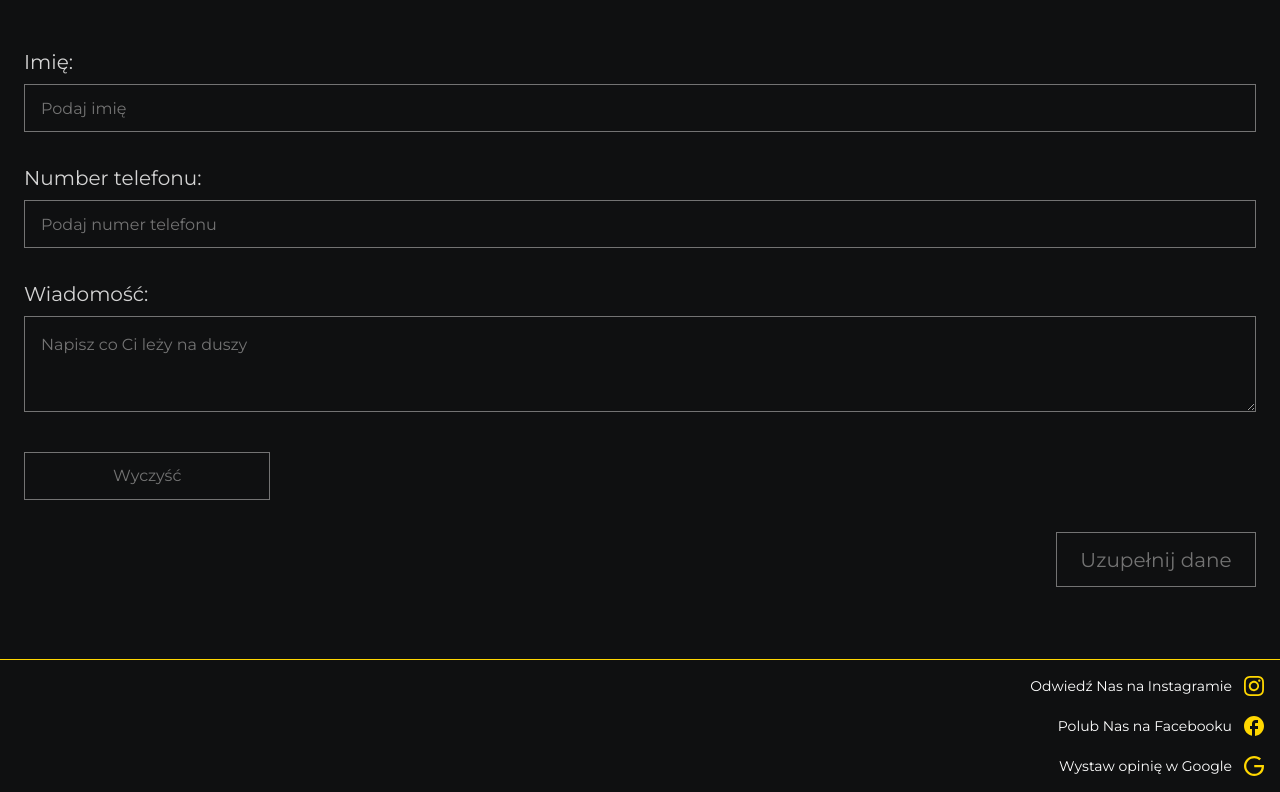
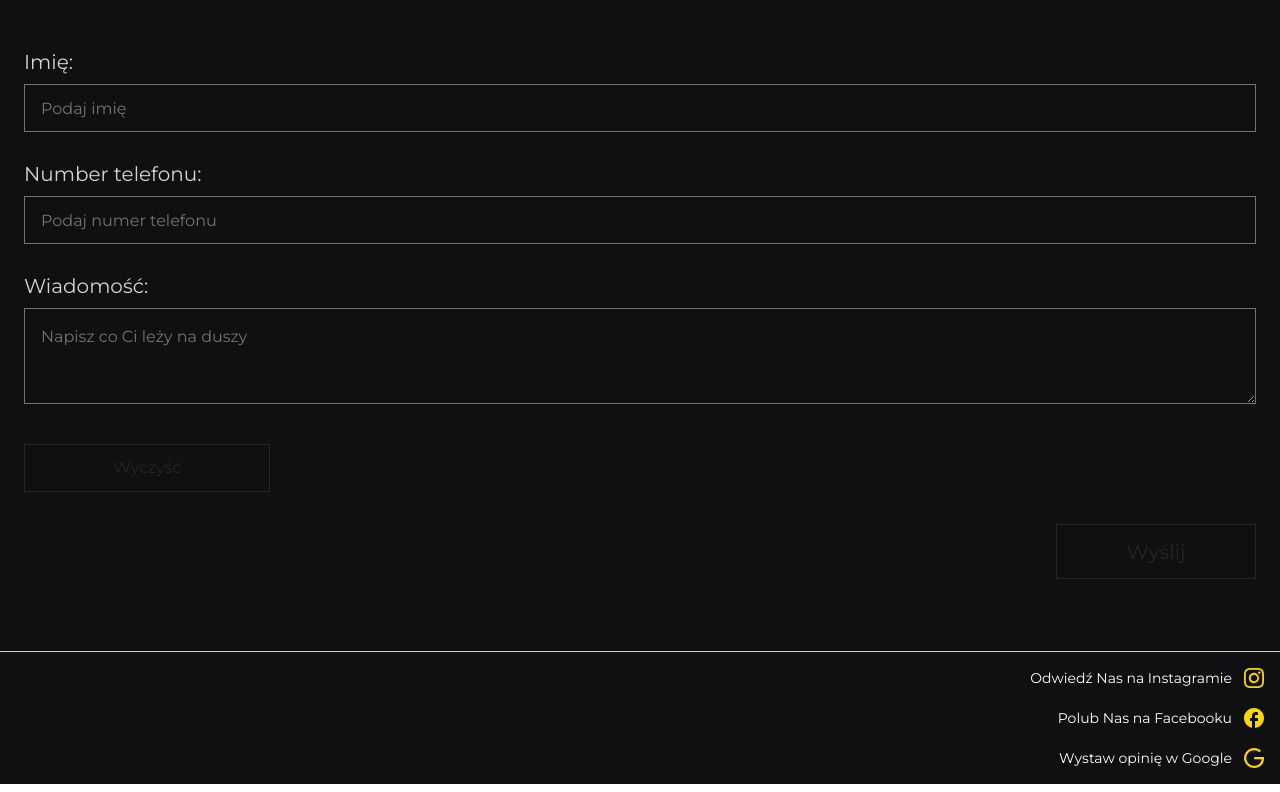
Before and after one commit to rafal19987/Hairdresser-Salon-Landing-Page-Booking-System-Nextjs-Tailwind-TypeScript-Redux-Nextauth-Zod, a Next.js app: page /contact in a window 1280 px wide. Shown: the part 1344-2136 px from the top of the page. Built offline with nearby package versions, Linux system fonts and the light colour scheme.

Commit message:
feat: form validation

```diff
--- a/src/components/pages/contact/componenets/contactForm/ContactForm.tsx
+++ b/src/components/pages/contact/componenets/contactForm/ContactForm.tsx
@@ -3,6 +3,7 @@
 import { useForm, SubmitHandler } from 'react-hook-form';
 import * as z from 'zod';
 import { zodResolver } from '@hookform/resolvers/zod';
+import Label from './Label';
 
 const phoneRegex = new RegExp(
   /^([+]?[\s0-9]+)?(\d{3}|[(]?[0-9]+[)])?([-]?[\s]?[0-9])+$/
@@ -21,7 +22,7 @@ const formSchema = z.object({
   message: z
     .string()
     .min(10, { message: 'Wiadomość musi zawierać przynajmniej 10 znaków' })
-    .max(40, { message: 'Maksymalna długość wiadomości to 40 znaków' }),
+    .max(150, { message: 'Maksymalna długość wiadomości to 150 znaków' }),
 });
 
 type TFormSchema = z.infer<typeof formSchema>;
@@ -54,15 +55,17 @@ const ContactForm = () => {
 
   return (
     <form className="flex flex-col" onSubmit={handleSubmit(onSubmit)}>
-      <label className="text-xl text-neutral-300" htmlFor="imie">
-        Imię:
-      </label>
+      <Label htmlFor="imie" value="Imię" />
       <input
         {...register('name')}
         type="text"
         id="name"
         className={`h-12 mt-2 p-4 border
-        ${errors.name ? 'border-red-500' : 'border-green-500 text-green-500'}
+        ${
+          errors.name
+            ? 'border-red-500'
+            : 'border-[var(--gold)] text-[var(--gold)]'
+        }
         ${!nameState.isDirty && ' border-neutral-500 text-neutral-500'}
         bg-transparent  placeholder:text-neutral-500 outline-none`}
         placeholder="Podaj imię"
@@ -73,9 +76,7 @@ const ContactForm = () => {
         {errors.name?.message}
       </span>
 
-      <label className="mt-1 text-xl text-neutral-300" htmlFor="phoneNumber">
-        Number telefonu:
-      </label>
+      <Label htmlFor="phoneNumber" value="Number telefonu" />
       <input
         {...register('phoneNumber')}
         type="text"
@@ -84,7 +85,7 @@ const ContactForm = () => {
         ${
           errors.phoneNumber
             ? 'border-red-500'
-            : 'border-green-500 text-green-500'
+            : 'border-[var(--gold)] text-[var(--gold)]'
         }
         ${!phoneNumberState.isDirty && ' border-neutral-500 text-neutral-500'}
 
@@ -96,14 +97,17 @@ const ContactForm = () => {
         {errors.phoneNumber?.message}
       </span>
 
-      <label className="mt-1 text-xl text-neutral-300" htmlFor="message">
-        Wiadomość:
-      </label>
+      <Label htmlFor="message" value="Wiadomość" />
+
       <textarea
         {...register('message')}
         id="message"
         className={`h-24 mt-2 p-4 border
-        ${errors.message ? 'border-red-500' : 'border-green-500 text-green-500'}
+        ${
+          errors.message
+            ? 'border-red-500'
+            : 'border-[var(--gold)] text-[var(--gold)]'
+        }
         ${!messageState.isDirty && ' border-neutral-500 text-neutral-500'}
         bg-transparent  placeholder:text-neutral-500 outline-none`}
         placeholder="Napisz co Ci leży na duszy"
@@ -112,10 +116,11 @@ const ContactForm = () => {
       <span className="w-full h-6 mt-1 text-sm text-red-500">
         {errors.message?.message}
       </span>
+
       <button
         disabled={!isDirty || isSubmitting}
         onClick={() => reset()}
-        className="w-1/5 h-12 mt-3 border border-[var(--gold)] disabled:border-neutral-500 text-[var(--gold)] disabled:text-neutral-500 disabled:cursor-not-allowed transition-colors duration-200"
+        className="w-28 md:w-1/5 h-12 mt-3 border border-green-300 disabled:border-neutral-800 text-green-300 disabled:text-neutral-800 disabled:cursor-not-allowed transition-colors duration-200"
       >
         Wyczyść
       </button>
@@ -124,10 +129,10 @@ const ContactForm = () => {
         className={`self-end w-[200px] h-[55px] mt-8 border ${
           isValid
             ? 'border-[var(--gold)] text-[var(--gold)] shadow-cardShadow hover:cursor-pointer hover:translate-y-2 hover:-translate-x-2 '
-            : 'disabled:border-neutral-500 disabled:text-neutral-500 disabled:shadow-none disabled:cursor-not-allowed'
+            : 'disabled:border-neutral-800 disabled:text-neutral-800 disabled:shadow-none disabled:cursor-not-allowed'
         } text-xl hover:shadow-none transition-all duration-300`}
         type="submit"
-        value={isValid ? 'Wyślij' : 'Uzupełnij dane'}
+        value="Wyślij"
       />
     </form>
   );
--- /dev/null
+++ b/src/components/pages/contact/componenets/contactForm/Label.tsx
@@ -0,0 +1,9 @@
+const Label = ({ htmlFor, value }: { htmlFor: string; value: string }) => {
+  return (
+    <label className="text-xl text-neutral-300" htmlFor={htmlFor}>
+      {value}:
+    </label>
+  );
+};
+
+export default Label;
```
Also changed, not shown: src/components/pages/contact/componenets/contactForm/FieldLabel.tsx (deleted).
